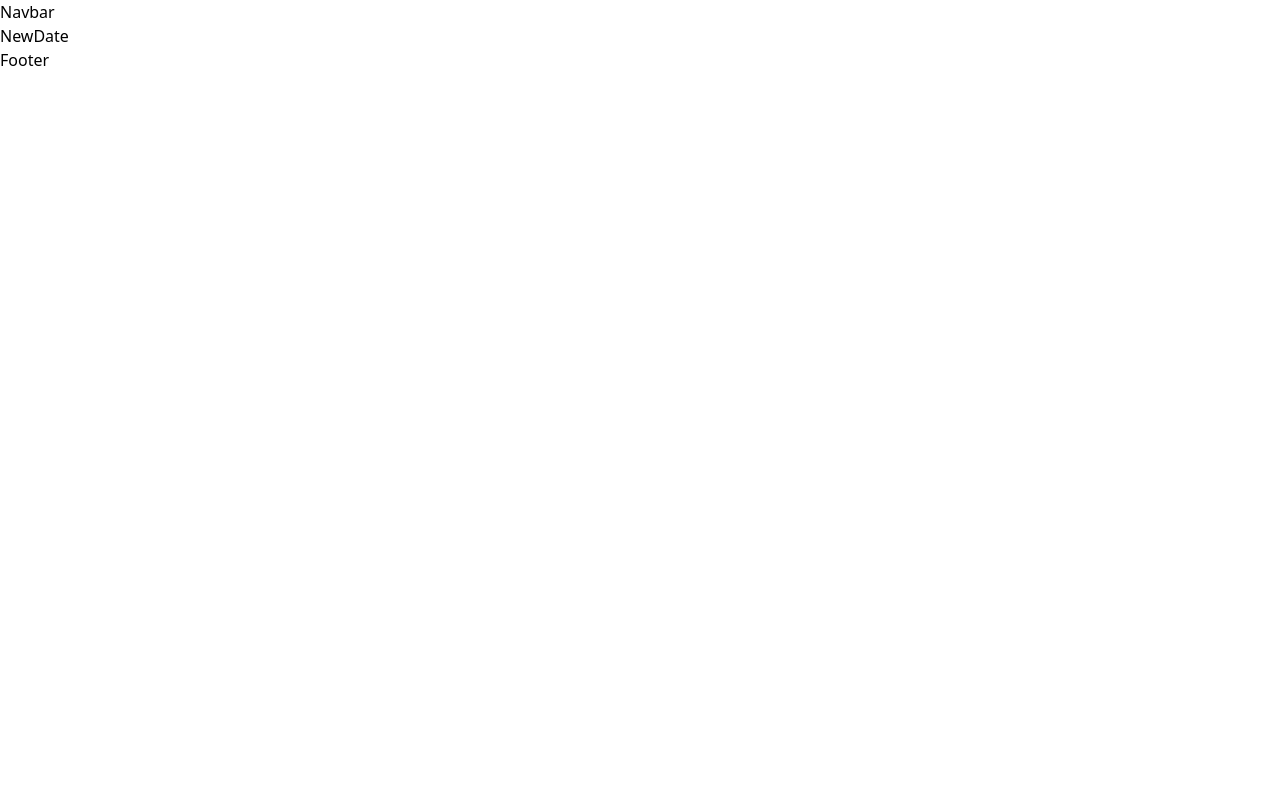
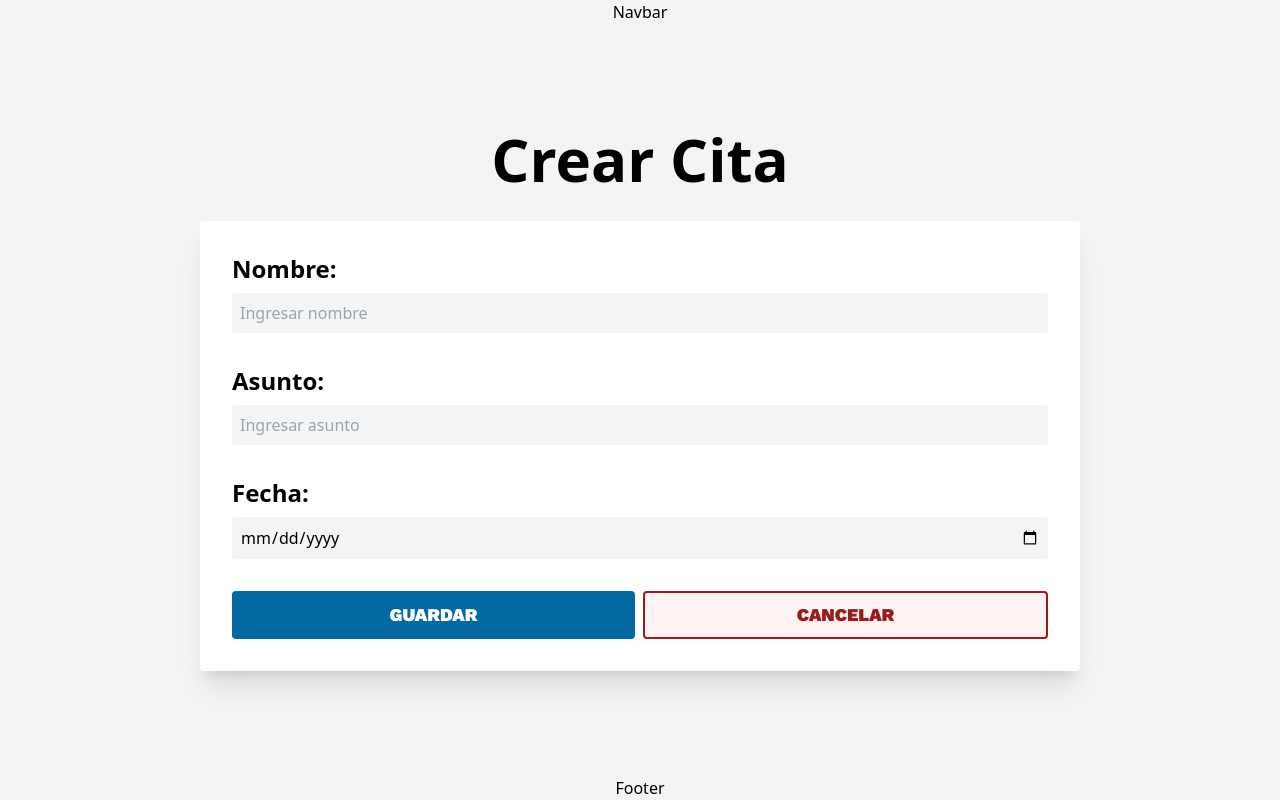
Before and after one commit to ElCabal/CRUDo-, a React (Vite) app: page /newdate in a window 1280 px wide. Built offline with nearby package versions, Linux system fonts and the light colour scheme.

Commit message:
page create date

```diff
--- a/src/App.jsx
+++ b/src/App.jsx
@@ -4,7 +4,7 @@ import Footer from "./components/sections/Footer";
 
 function App() {
   return (
-    <div>
+    <div className="bg-gray-100 min-h-screen flex flex-col justify-between items-center font-secondary">
       <Navbar />
       <Outlet />
       <Footer />
--- a/src/components/pages/NewDate.jsx
+++ b/src/components/pages/NewDate.jsx
@@ -1,7 +1,65 @@
 import React from "react";
+import MainLayout from "../sections/MainLayout";
 
 const NewDate = () => {
-  return <div>NewDate</div>;
+  return (
+    <MainLayout title="Crear Cita">
+      <div className="bg-white w-full p-8 rounded shadow-xl">
+        <form
+          action=""
+          className="flex flex-col gap-8 justify-center items-center"
+        >
+          <div className="flex flex-col w-full gap-2">
+            <label
+              htmlFor="name"
+              className=" font-semibold font-primary text-2xl"
+            >
+              Nombre:
+            </label>
+            <input
+              type="text"
+              id="name"
+              placeholder="Ingresar nombre"
+              className="bg-gray-100 p-2 rounded placeholder-gray-400 text-gray-700"
+              autoComplete="off"
+            />
+          </div>
+          <div className="flex flex-col w-full gap-2">
+            <label
+              htmlFor="topic"
+              className=" font-semibold font-primary text-2xl "
+            >
+              Asunto:
+            </label>
+            <input
+              type="text"
+              id="topic"
+              placeholder="Ingresar asunto"
+              className="bg-gray-100 p-2 rounded placeholder-gray-400 text-gray-700"
+              autoComplete="off"
+            />
+          </div>
+          <div className="flex flex-col w-full gap-2">
+            <label
+              htmlFor="date"
+              className=" font-semibold font-primary text-2xl "
+            >
+              Fecha:
+            </label>
+            <input
+              type="date"
+              id="date"
+              className="bg-gray-100 p-2 rounded placeholder-gray-400"
+            />
+          </div>
+          <div className="flex gap-2 w-full">
+            <button className="btn btn-primary">GUARDAR</button>
+            <button className="btn btn-danger">CANCELAR</button>
+          </div>
+        </form>
+      </div>
+    </MainLayout>
+  );
 };
 
 export default NewDate;
--- a/src/components/sections/MainLayout.jsx
+++ b/src/components/sections/MainLayout.jsx
@@ -1,12 +1,14 @@
-import React from 'react'
+import React from "react";
 
-const MainLayout = ({children, title}) => {
+const MainLayout = ({ children, title }) => {
   return (
-    <div className="flex flex-col justify-center items-center gap-4">
-        <h2 className="font-primary font-black text-4xl">{title}</h2>
-        {children}
+    <div className="flex flex-col justify-center items-center gap-4 md:gap-8 px-2 w-full md:max-w-2xl lg:max-w-4xl">
+      <h2 className="font-primary font-black text-4xl md:text-5xl lg:text-6xl">
+        {title}
+      </h2>
+      {children}
     </div>
-  )
-}
+  );
+};
 
-export default MainLayout
+export default MainLayout;
```
